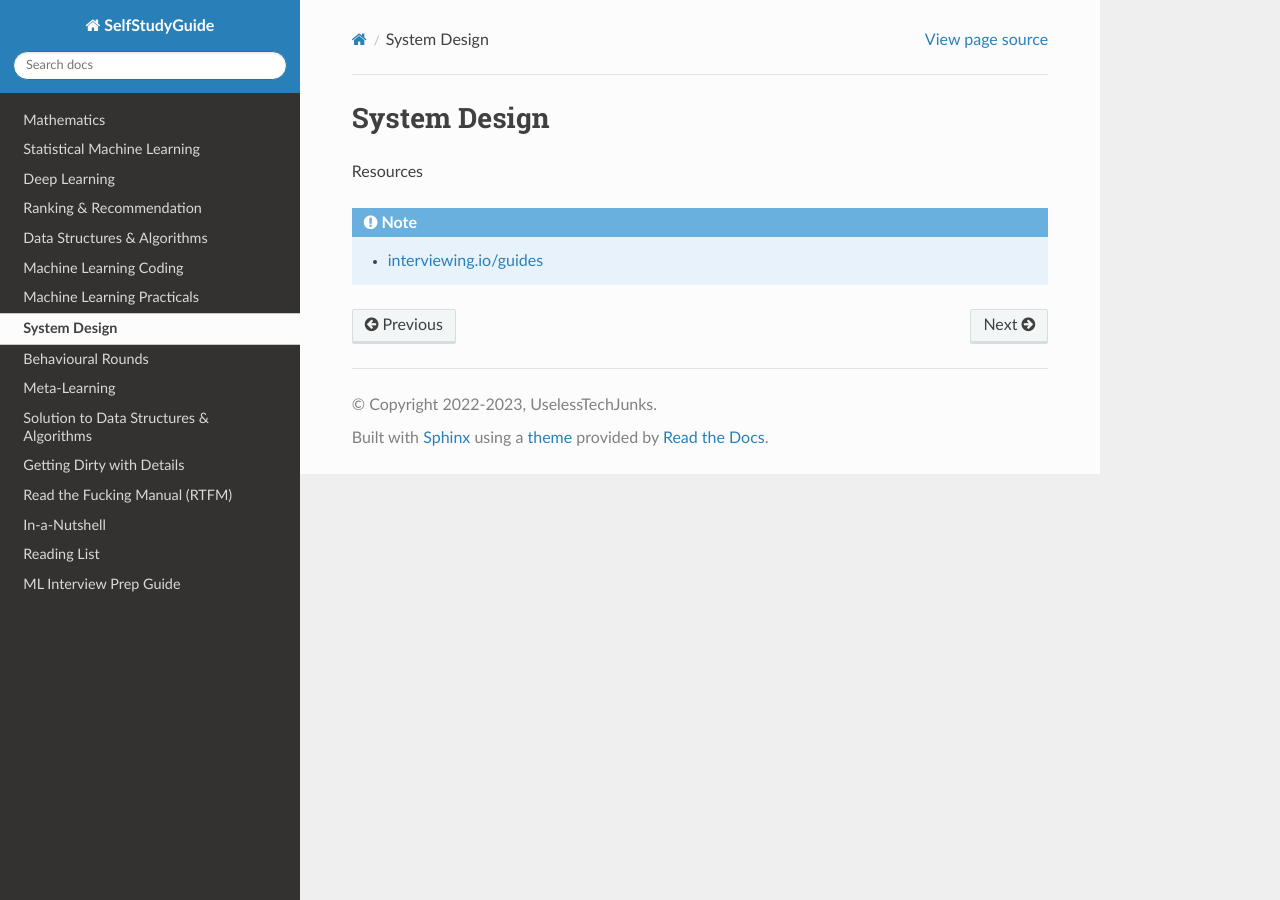
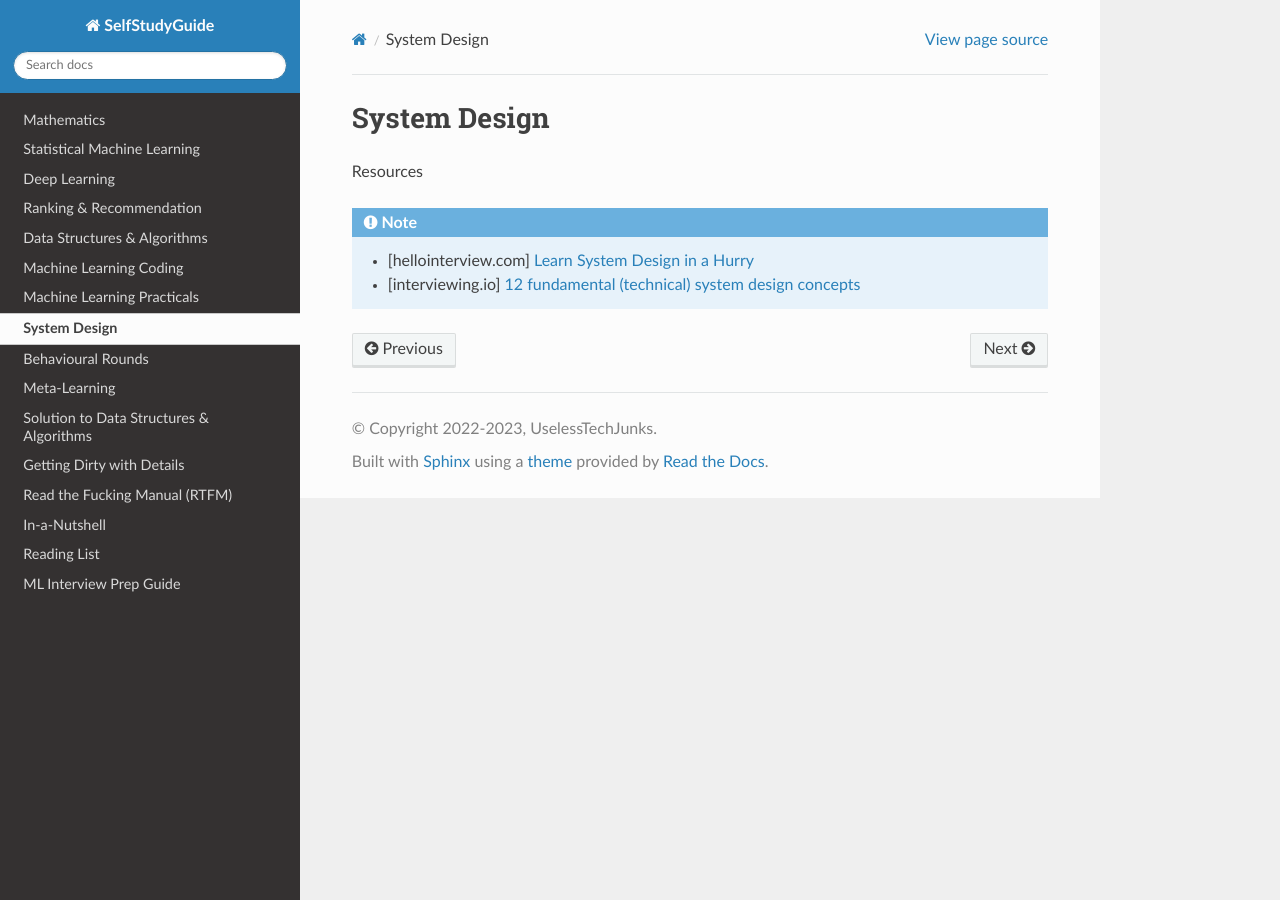
Before and after one commit to uselesstechjunks/leetcode, a Sphinx documentation site: the page built from docs/source/sysdes.rst, in a window 1280 px wide. Built offline with Sphinx 7.4.7 and the Read the Docs theme 3.1.0, drawn with Linux system fonts in a browser that asks for light colours.

Commit message:
Update sysdes.rst

```diff
--- a/docs/source/sysdes.rst
+++ b/docs/source/sysdes.rst
@@ -5,4 +5,5 @@ System Design
 Resources
 
 .. note::
-	* `interviewing.io/guides <https://interviewing.io/guides/system-design-interview/part-two#12-fundamental-technical-system-design-concepts>`_
+	* [hellointerview.com] `Learn System Design in a Hurry <https://www.hellointerview.com/learn/system-design/in-a-hurry/introduction>`_
+	* [interviewing.io] `12 fundamental (technical) system design concepts <https://interviewing.io/guides/system-design-interview/part-two#12-fundamental-technical-system-design-concepts>`_
```
